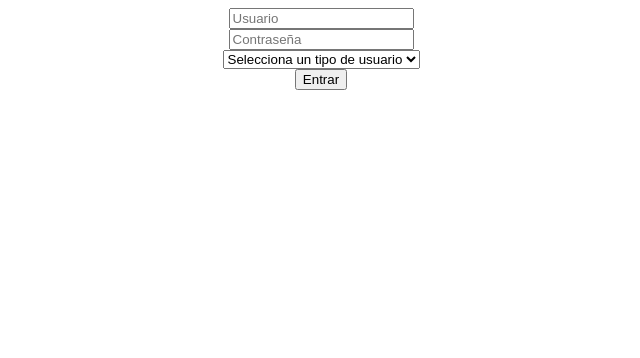
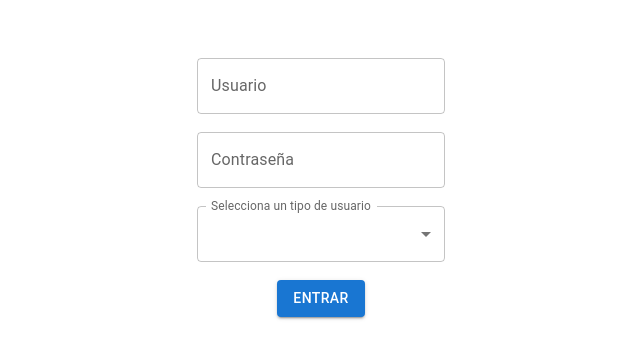
Before and after one commit to marianosegura/MEP-Digital, a React (Create React App) app in the folder Front-end/web-mep-digital/: page / in a window 1280 px wide. Shown: the top 358 px of the page, without its empty margins (319-959 px from the left). Built offline with nearby package versions, Linux system fonts and the light colour scheme.

Commit message:
MUI in login

```diff
--- a/Front-end/web-mep-digital/package.json
+++ b/Front-end/web-mep-digital/package.json
@@ -3,6 +3,10 @@
   "version": "0.1.0",
   "private": true,
   "dependencies": {
+    "@emotion/react": "^11.4.1",
+    "@emotion/styled": "^11.3.0",
+    "@mui/icons-material": "^5.0.1",
+    "@mui/material": "^5.0.1",
     "@testing-library/jest-dom": "^5.11.4",
     "@testing-library/react": "^11.1.0",
     "@testing-library/user-event": "^12.1.10",
--- a/Front-end/web-mep-digital/src/index.css
+++ b/Front-end/web-mep-digital/src/index.css
@@ -38,3 +38,12 @@
   margin-right: 0px;
   width: 100%;
 }
+.center{
+  display: flex;
+  justify-content: center;
+  align-items: center;
+  padding-top: 50px;
+}
+.background{
+  background-color: #3c4969;
+}
--- a/Front-end/web-mep-digital/src/screens/Login.jsx
+++ b/Front-end/web-mep-digital/src/screens/Login.jsx
@@ -1,140 +1,176 @@
-import React, { Component } from 'react'
+import TextField from "@mui/material/TextField";
+import Box from "@mui/material/Box";
+import InputLabel from "@mui/material/InputLabel";
+import MenuItem from "@mui/material/MenuItem";
+import FormControl from "@mui/material/FormControl";
+import Select from "@mui/material/Select";
+import Button from "@mui/material/Button";
+import React, { Component } from "react";
 
 export default class Login extends Component {
   state = {
     type: "default",
     userName: "",
     password: "",
-        id: ""
-    }
+    id: "",
+  };
 
-    router(){
-        var userId = this.state.id
-        switch(this.state.type){
+  router() {
+    var userId = this.state.id;
+    switch (this.state.type) {
       case "student":
-                this.goStudent(userId)
+        this.goStudent(userId);
         break;
       case "teacher":
-                this.goTeacher(userId)
+        this.goTeacher(userId);
         break;
       case "admin":
-                this.goAdmin()
+        this.goAdmin();
         break;
       default:
         break;
     }
   }
 
-    goStudent(userId){
+  goStudent(userId) {
     this.props.history.push({
-            pathname: '/student',
-            state: userId
-        })
+      pathname: "/student",
+      state: userId,
+    });
   }
 
   goTeacher(userId) {
     this.props.history.push({
-            pathname: '/teacher',
-            state: userId
-        })
+      pathname: "/teacher",
+      state: userId,
+    });
   }
   goAdmin() {
-        this.props.history.push('/admin/courses')
+    this.props.history.push("/admin/courses");
   }
 
-    async loginPost (){
+  async loginPost() {
     var data = {
-            'email': this.state.userName,
-            'password': this.state.password,
-            'role': this.state.type
+      email: this.state.userName,
+      password: this.state.password,
+      role: this.state.type,
     };
 
     var myInit = {
-            method: 'POST',
-            headers: { 'Content-Type': 'application/json' },
-            body: JSON.stringify(data)
+      method: "POST",
+      headers: { "Content-Type": "application/json" },
+      body: JSON.stringify(data),
     };
-        var myRequest = new Request('https://serene-sands-78874.herokuapp.com/api/auth/login', myInit);
-        await fetch(myRequest).then( response => {
-            if (!response.ok) { throw response }
-            return response.json()  //we only get here if there is no error
+    var myRequest = new Request(
+      "https://serene-sands-78874.herokuapp.com/api/auth/login",
+      myInit
+    );
+    await fetch(myRequest)
+      .then((response) => {
+        if (!response.ok) {
+          throw response;
+        }
+        return response.json(); //we only get here if there is no error
       })
-            .then( json => {
-            this.setState({id : (this.state.type === "admin") ? 'admin' : json.id})
-            this.router()
+      .then((json) => {
+        this.setState({ id: this.state.type === "admin" ? "admin" : json.id });
+        this.router();
       })
-        // .catch(err => {
-        //     err.json().then(errorMessage => {
-        //         alert(errorMessage.message)
-        //     })
-        // })
+      .catch((err) => {
+        err.json().then((errorMessage) => {
+          alert(errorMessage.message);
+        });
+      });
   }
   checkInputData = () => {
-        if(this.state.type !== "default" &&
+    if (
+      this.state.type !== "default" &&
       this.state.userName !== "" &&
-            this.state.password !== ""){
-                return true
+      this.state.password !== ""
+    ) {
+      return true;
     }
-        return false
-    }
+    return false;
+  };
 
   onSummit = (e) => {
     e.preventDefault();
-        if(this.checkInputData()){
-            console.log(this.state.userName + ":" + this.state.password + ":" + this.state.type)
-            this.loginPost()
+    if (this.checkInputData()) {
+      console.log(
+        this.state.userName + ":" + this.state.password + ":" + this.state.type
+      );
+      this.loginPost();
     } else {
-            alert("Faltan datos para poder logearse")
+      alert("Faltan datos para poder logearse");
     }
-    }
+  };
 
   onChangeTextUser = (e) => {
     this.setState({
-            userName : e.target.value
-        })
-    }
+      userName: e.target.value,
+    });
+  };
   onChangeTextPassword = (e) => {
     this.setState({
-            password : e.target.value
-        })
-    }
+      password: e.target.value,
+    });
+  };
   onChangeType = (e) => {
     this.setState({
-            type: e.target.value
-        })
-    }
+      type: e.target.value,
+    });
+  };
 
   render() {
     return (
-            <div>
+      <div className="center">
         <form onSubmit={this.onSummit}>
-                    <input
-                        type = "email"
-                        name = "userName"
-                        placeholder = "Usuario"
+          <Box sx={{ maxWidth: 300 }}>
+            <TextField
+              id="outlined-basic"
+              inputProps={{min: 0, style: { textAlign: 'center' }}}
+              label="Usuario"
+              variant="outlined"
+              name="userName"
               onChange={this.onChangeTextUser}
             />
-                    <br/>
-                    <input
-                        type = "password"
-                        name = "password"
-                        placeholder = "Contraseña"
+            <br />
+            <br />
+            <TextField
+              id="outlined-password-input"
+              label="Contraseña"
+              inputProps={{min: 0, style: { textAlign: 'center' }}}
+              type="password"
+              name="password"
+              autoComplete="current-password"
               onChange={this.onChangeTextPassword}
             />
-                    <br/>
-                    <select onChange = {this.onChangeType} value = {this.state.type} >
-                        <option value = "default" disabled hidden>Selecciona un tipo de usuario</option>
-                        <option value = "student">Estudiante</option>
-                        <option value = "teacher">Prosefor</option>
-                        <option value = "admin">Administrador</option>
-                    </select>
-                    <br/>
-                    <input
-                        type = "submit"
-                        value = "Entrar"
-                    />
+            <br />
+            <br />
+            <FormControl fullWidth>
+              <InputLabel id="demo-simple-select-label">
+                Selecciona un tipo de usuario
+              </InputLabel>
+              <Select
+                labelId="demo-simple-select-label"
+                id="demo-simple-select"
+                value={this.state.type}
+                label="Selecciona un tipo de usuario"
+                onChange={this.onChangeType}
+              >
+                <MenuItem value={"student"}>Estudiante</MenuItem>
+                <MenuItem value={"teacher"}>Profesor</MenuItem>
+                <MenuItem value={"admin"}>Administrador</MenuItem>
+              </Select>
+            </FormControl>
+            <br />
+            <br />
+            <Button variant="contained" type="submit">
+              Entrar
+            </Button>
+          </Box>
         </form>
       </div>
-        )
+    );
   }
 }
```
Also changed, not shown: 2 other files (tests, documents, lock files or other folders). Lines whose indentation alone changed are shown as unchanged.
